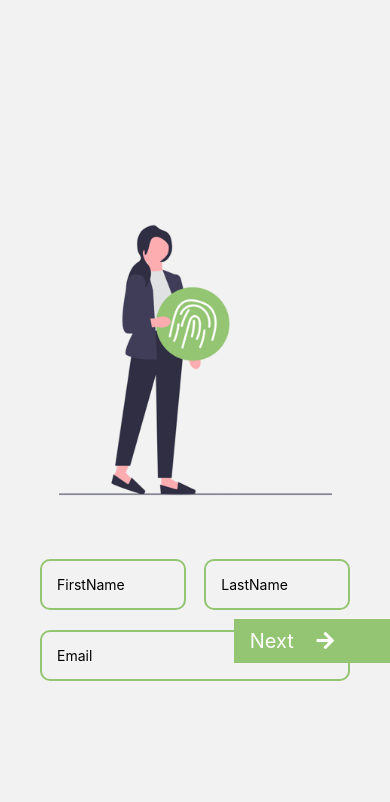
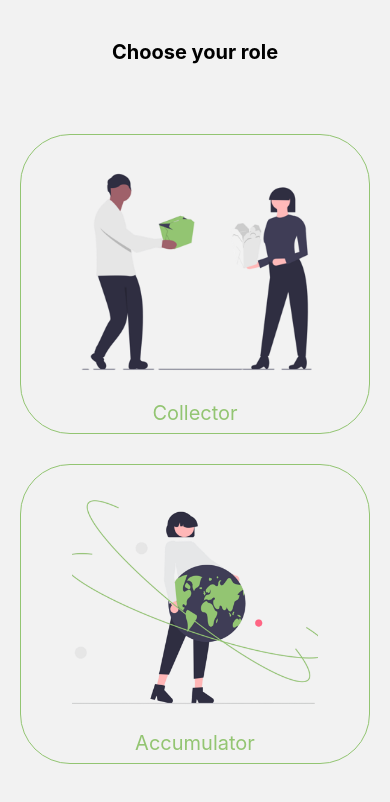
Before and after one commit to Thesis-Project-Avengers/RecycleApp, a React Native app in the folder Recycle/: screen /chooseScreen in a window 390 px wide. Before the commit this address had no page. Shown: the top 802 px of the page. Built offline with nearby package versions, Linux system fonts and the light colour scheme; what react-native-animated-nav-tab-bar would draw is missing.

Commit message:
choose screen done

```diff
--- a/Recycle/App.js
+++ b/Recycle/App.js
@@ -17,6 +17,7 @@ import EditProfileScreen from "./screens/EditProfileScreen";
 import Profile from "./screens/Profile";
 import TipsScreen from "./screens/TipsScreen";
 import FormAfterAuth from "./screens/FormAfterAuth"
+import ChooseScreen from "./screens/ChooseScreen";
 const Stack = createNativeStackNavigator();
 const Tab = AnimatedTabBarNavigator()
 export default function App() {
@@ -59,10 +60,12 @@ export default function App() {
 }
 export const AuthStack = () => {
   return (
-    <Stack.Navigator initialRouteName="formAfterAuth" screenOptions={{ headerShown: false }}>
+    <Stack.Navigator initialRouteName="chooseScreen" screenOptions={{ headerShown: false }}>
       <Stack.Screen name="signIn" component={SignIn} />
       <Stack.Screen name="confirmCode" component={ConfirmCode} />
       <Stack.Screen name="formAfterAuth" component={FormAfterAuth} />
+      <Stack.Screen name="chooseScreen" component={ChooseScreen} />
+
 
     </Stack.Navigator>)
 }
--- /dev/null
+++ b/Recycle/screens/ChooseScreen.js
@@ -0,0 +1,42 @@
+import { View, Text,Image, Touchable, TouchableOpacity } from 'react-native'
+import React from 'react'
+import { SafeAreaView } from 'react-native-safe-area-context'
+import { StyleSheet } from 'react-native'
+
+const ChooseScreen = () => {
+  return (
+    <SafeAreaView style={{flex:1,justifyContent:"center",justifyContent:"space-around",padding:10}}>
+
+
+        <Text style={{alignSelf:"center",fontSize:20,marginTop:30,color:"black",fontWeight:700}}> Choose your role </Text>
+        <View style={{flex:1,justifyContent:"center",justifyContent:"center",padding:10,gap:30}}>
+
+            <TouchableOpacity style={styles.collectorContainer} >
+            <Image   source={require("../assets/collector.png")} style={{width:"80%",height:"100%"}} />
+            <Text style={{color:"#93c572",fontSize:20}} >Collector</Text>
+            </TouchableOpacity>
+
+            <TouchableOpacity style={styles.collectorContainer} >
+            <Image   source={require("../assets/accumulator.png")} style={{width:"80%",height:"100%"}} />
+            <Text style={{color:"#93c572",fontSize:20}} >Accumulator</Text>
+            </TouchableOpacity>
+
+            </View>
+    </SafeAreaView>
+  )
+}
+
+export default ChooseScreen
+const styles = StyleSheet.create({
+    collectorContainer:{
+        flexDirection:'column',
+        alignItems:"center",
+        justifyContent:"center",
+        height:"40%",
+        borderWidth:1,
+        borderColor:"#93c572",
+        borderRadius:50,
+        padding:20,
+    }
+
+  });
```
Also changed, not shown: Recycle/assets/accumulator.png (added), Recycle/assets/collector.png (added).
